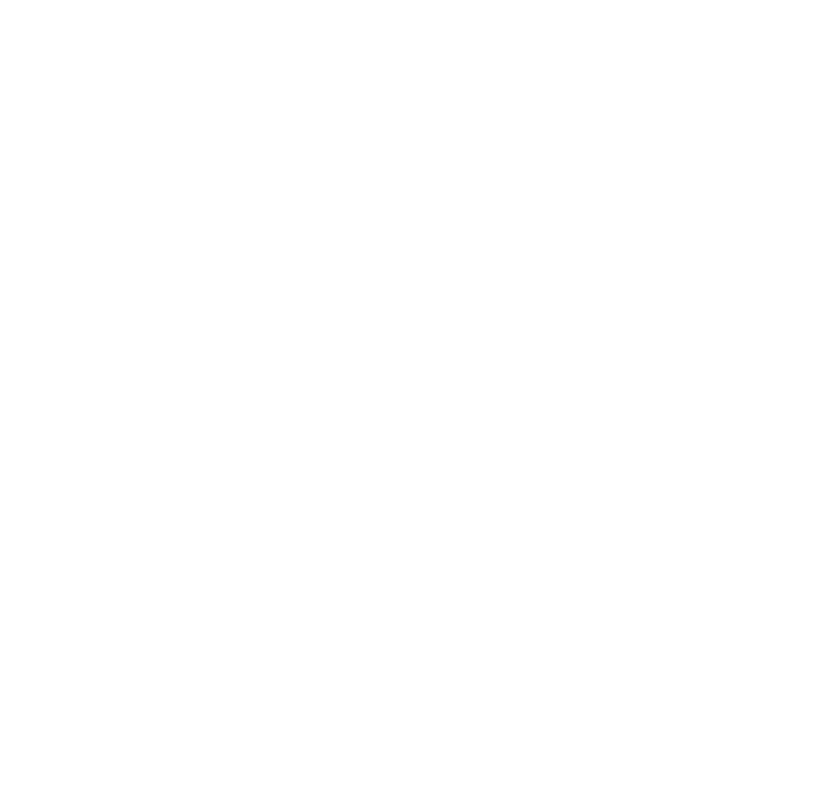
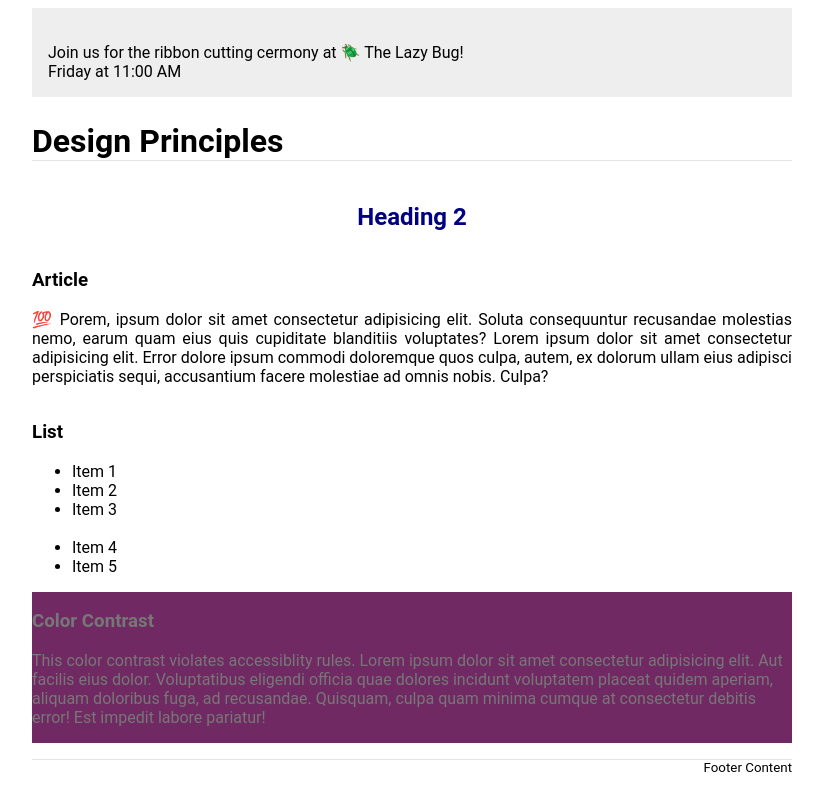
Before and after one commit to efficodex/wdd131, a plain HTML site: page place.html in a window 1280 px wide. Shown: the whole page, without its empty margins (228-1051 px from the left). Drawn offline with Linux system fonts and the light colour scheme.

Commit message:
edit temples

```diff
--- a/place.html
+++ b/place.html
@@ -0,0 +1,51 @@
+<!DOCTYPE html>
+<html lang="en">
+<head>
+  <meta charset="UTF-8">
+  <meta name="viewport" content="width=device-width, initial-scale=1.0">
+  <title>Document</title>
+  <meta name="author" content="Alexandra Fernandez">
+  <meta name="description" content="WDD 131 - Responsive Hero Image Example">
+  <link rel="stylesheet" href="week03/styles/design.css">
+</head>
+<body>
+<header>
+    <marquee behavior="alternate" direction="right"><br>Join us for the ribbon cutting cermony at 🪲 The Lazy
+        Bug!<br>Friday at 11:00 AM</marquee>
+    <h1>Design Principles</h1>
+</header>
+<main>
+    <h2>Heading 2</h2>
+    <section>
+        <h3>Article</h3>
+        <article>
+            <p>💯 Porem, ipsum dolor sit amet consectetur adipisicing elit. Soluta consequuntur recusandae molestias
+                nemo, earum quam eius quis cupiditate blanditiis voluptates? Lorem ipsum dolor sit amet consectetur
+                adipisicing elit. Error dolore ipsum commodi doloremque quos culpa, autem, ex dolorum ullam eius
+                adipisci perspiciatis sequi, accusantium facere molestiae ad omnis nobis. Culpa?</p>
+        </article>
+    </section>
+    <section>
+        <h3>List</h3>
+        <ul>
+            <li>Item 1</li>
+            <li>Item 2</li>
+            <li>Item 3<br><br></li>
+            <li>Item 4</li>
+            <li>Item 5</li>
+        </ul>
+    </section>
+    <div class="callout">
+        <h3>Color Contrast</h3>
+        <p>This color contrast violates accessiblity rules. Lorem ipsum dolor sit amet consectetur adipisicing elit. Aut
+            facilis eius dolor. Voluptatibus eligendi officia quae dolores incidunt voluptatem placeat quidem aperiam,
+            aliquam doloribus fuga, ad recusandae. Quisquam, culpa quam minima cumque at consectetur debitis error! Est
+            impedit labore pariatur!</p>
+    </div>
+</main>
+<footer>
+    Footer Content
+</footer>
+  <script src="" defer></script>
+</body>
+</html>
--- /dev/null
+++ b/week03/styles/design.css
@@ -0,0 +1,44 @@
+body {
+    font-family: Roboto, helvetica, sans-serif;
+}
+
+header,
+main,
+footer {
+    max-width: 760px;
+    margin: 0 auto;
+}
+
+marquee {
+    padding: 1rem;
+    background-color: #eee;
+}
+
+h1 {
+    border-bottom: 1px solid rgba(0, 0, 0, 0.1);
+}
+
+main {
+    display: grid;
+}
+
+h2 {
+    color: navy;
+    text-align: center;
+}
+
+article p {
+    text-align: justify;
+}
+
+.callout {
+    color: #777;
+    background-color: #702963;
+}
+
+footer {
+    margin-top: 1rem;
+    border-top: 1px solid rgba(0, 0, 0, 0.1);
+    font-size: smaller;
+    text-align: right;
+}
```
Also changed, not shown: temples.html (+1 -1 lines), week03/design.html (added, +27 -0 lines).
